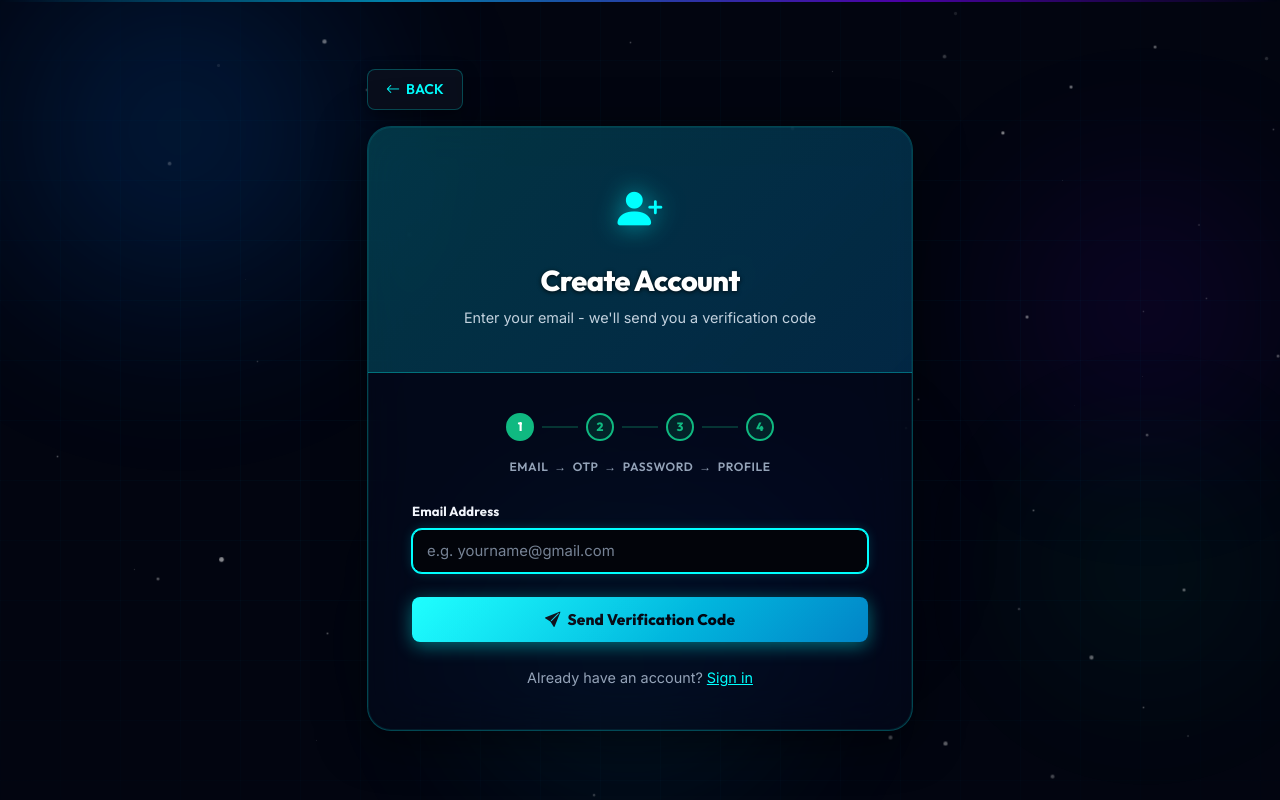
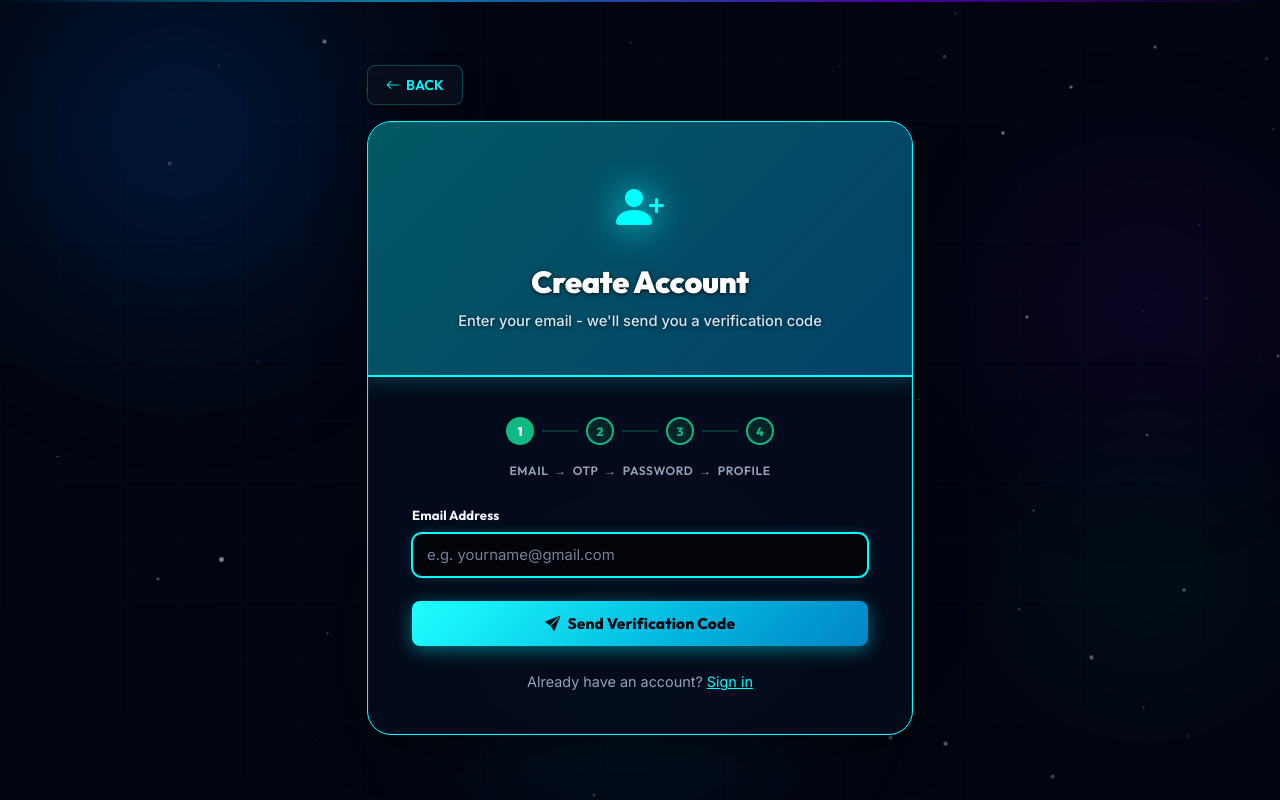
Before and after one commit to MR360-TECH/AI_INTERVIEW_PLATFORM, a Flask app: page /signup in a window 1280 px wide. Run offline with Flask 3, Linux system fonts and the light colour scheme.

Commit message:
la commit

```diff
--- a/static/css/style.css
+++ b/static/css/style.css
@@ -1012,33 +1012,34 @@ html.dark-theme .form-select:focus {
 }
 html.dark-theme .form-label { color: #f0f4fb !important; }
 
-/* ── Login / Register card — Glassmorphism ── */
+/* ── Login / Register card — Ultra Neon Glassmorphism ── */
 .login-card,
 .register-card {
-    border: 1px solid rgba(0, 255, 255, 0.25) !important;
+    border: 1.8px solid #00ffff !important;
     border-radius: 24px !important;
     overflow: hidden;
-    box-shadow: 0 8px 48px rgba(0, 0, 0, 0.55), 0 0 0 1px rgba(0,255,255,0.08) inset !important;
-    background: rgba(5, 12, 28, 0.55) !important;
-    backdrop-filter: blur(24px) saturate(160%) !important;
-    -webkit-backdrop-filter: blur(24px) saturate(160%) !important;
+    box-shadow: 0 12px 50px rgba(0, 0, 0, 0.8), 0 0 30px rgba(0, 255, 255, 0.25), 0 0 2px #00ffff inset !important;
+    background: rgba(4, 12, 28, 0.88) !important;
+    backdrop-filter: blur(28px) saturate(200%) !important;
+    -webkit-backdrop-filter: blur(28px) saturate(200%) !important;
 }
 html.dark-theme .login-card,
 html.dark-theme .register-card {
-    background: rgba(5, 12, 28, 0.55) !important;
-    border-color: rgba(0, 255, 255, 0.25) !important;
+    background: rgba(4, 12, 28, 0.88) !important;
+    border-color: #00ffff !important;
 }
 
 /* Login / Register header */
 .login-header,
 .register-header {
-    background: linear-gradient(135deg, rgba(0, 255, 255, 0.18) 0%, rgba(2, 132, 199, 0.25) 100%) !important;
-    color: #fff;
+    background: linear-gradient(135deg, rgba(0, 255, 255, 0.32) 0%, rgba(2, 132, 199, 0.45) 100%) !important;
+    color: #ffffff;
     padding: 48px 40px 42px;
     text-align: center;
     position: relative;
     overflow: hidden;
-    border-bottom: 1.5px solid rgba(0, 255, 255, 0.3) !important;
+    border-bottom: 2px solid #00ffff !important;
+    box-shadow: 0 4px 20px rgba(0, 255, 255, 0.2);
 }
 /* Kill decorative blobs */
 .login-header::before,
@@ -1050,27 +1051,29 @@ html.dark-theme .register-card {
 .login-header h2,
 .register-header h2 {
     font-family: 'Outfit', sans-serif;
-    font-weight: 800;
+    font-weight: 900;
     color: #ffffff;
     margin-bottom: 8px;
-    letter-spacing: -0.02em;
-    font-size: 1.8rem;
-    text-shadow: 0 0 16px rgba(0, 255, 255, 0.35);
+    letter-spacing: -0.01em;
+    font-size: 1.9rem;
+    text-shadow: 0 0 20px rgba(0, 255, 255, 0.7), 0 2px 8px rgba(0,0,0,0.9);
 }
 .login-header p,
 .register-header p {
-    opacity: 0.9;
+    opacity: 1;
     margin: 0;
-    font-size: 0.9rem;
-    color: #cbd5e1;
+    font-size: 0.92rem;
+    font-weight: 500;
+    color: #e2e8f0;
+    text-shadow: 0 1px 4px rgba(0,0,0,0.6);
 }
 .login-header i,
 .register-header i {
-    font-size: 2.8rem;
+    font-size: 3rem;
     display: block;
     margin-bottom: 16px;
     color: #00ffff;
-    filter: drop-shadow(0 0 12px rgba(0, 255, 255, 0.6));
+    filter: drop-shadow(0 0 18px #00ffff);
 }
 
 .form-body {
```
